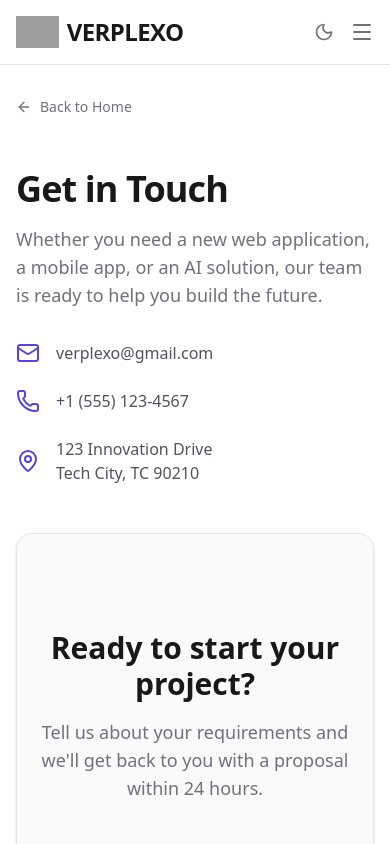
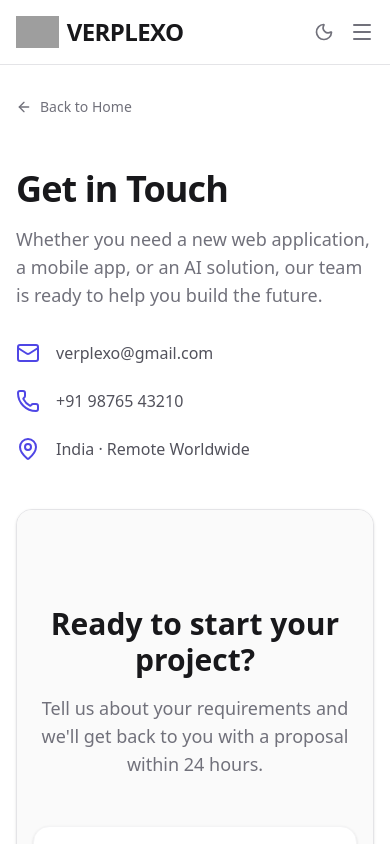
Before and after one commit to Ayush4307/Verplexo, a React (Vite) app: page /contact in a window 390 px wide. Shown: the top 844 px of the page. Built offline with nearby package versions, Linux system fonts and the light colour scheme; grey boxes are pictures that could not be loaded.

Commit message:
fix: replace fake phone number and address with real contact details

```diff
--- a/src/pages/ContactPage.tsx
+++ b/src/pages/ContactPage.tsx
@@ -29,11 +29,11 @@ export function ContactPage() {
               </div>
               <div className="flex items-center text-zinc-600 dark:text-zinc-400">
                 <Phone className="text-brand mr-4" size={24} />
-                <span>+1 (555) 123-4567</span>
+                <span>+91 98765 43210</span>
               </div>
               <div className="flex items-center text-zinc-600 dark:text-zinc-400">
                 <MapPin className="text-brand mr-4" size={24} />
-                <span>123 Innovation Drive<br/>Tech City, TC 90210</span>
+                <span>India · Remote Worldwide</span>
               </div>
             </div>
           </div>
```
